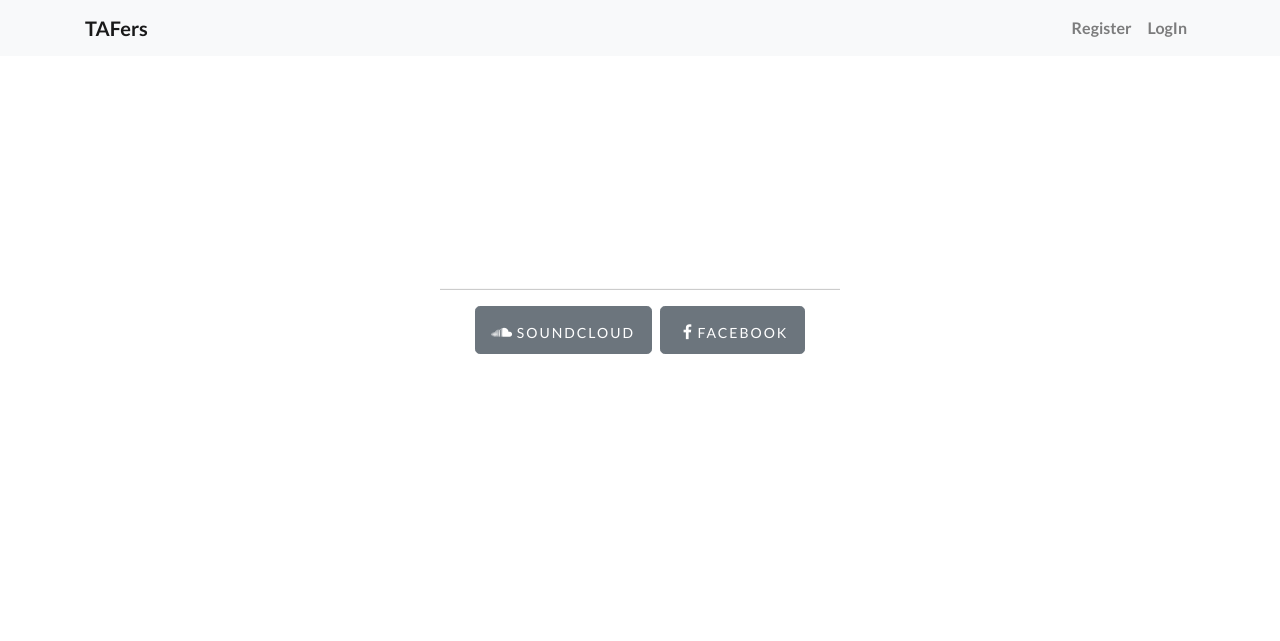
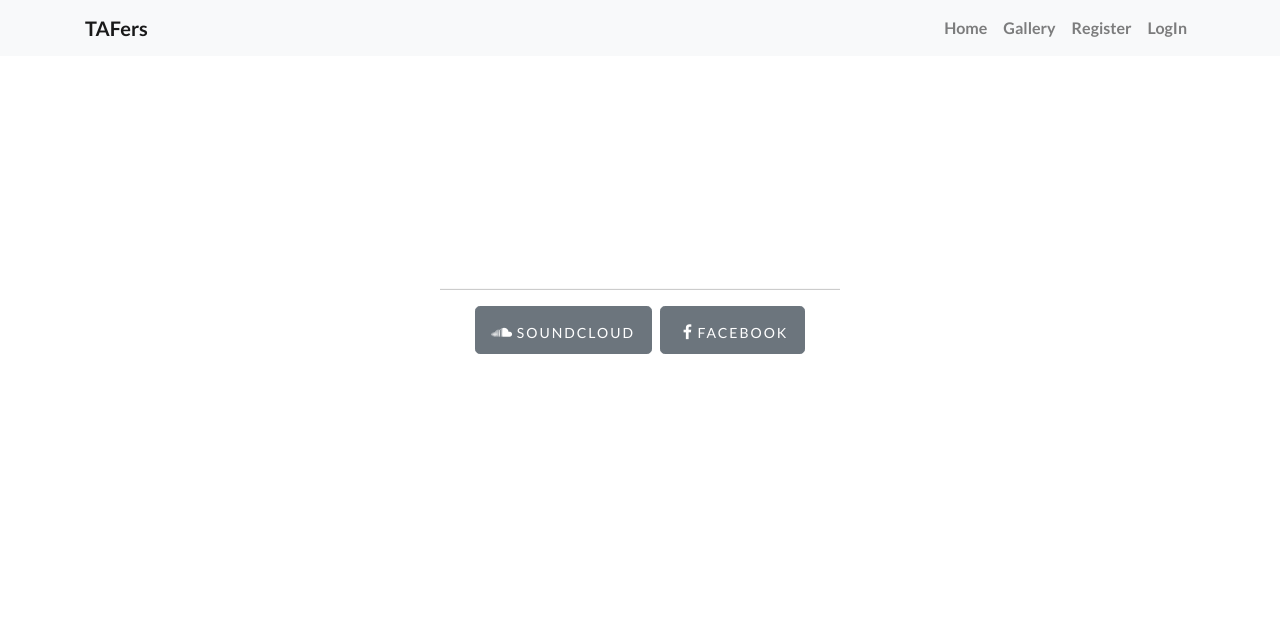
Before and after one commit to jacobmillsfl/tafers, a PHP site: page /index.php in a window 1280 px wide. Shown: the top 641 px of the page. Run offline with PHP 8.4, Linux system fonts and the light colour scheme.

Commit message:
updated nav

```diff
--- a/nav.php
+++ b/nav.php
@@ -19,6 +19,12 @@ $userNav = SessionManager::getUserName();
                 <!--<li class="nav-item">
                     <a class="nav-link" href="LifeCounter.html">LifeCounter</a>
                 </li>-->
+                <li class="nav-item">
+                    <a class="nav-link" href="index.php">Home</a>
+                </li>
+                <li class="nav-item">
+                    <a class="nav-link" href="gallery.php">Gallery</a>
+                </li>
                 <?php if (SessionManager::getUserRoleId() == 1 || SessionManager::getUserRoleId() == 2): ?>
                     <li class="nav-item">
                         <a class="nav-link" href="upload.php">Upload</a>
```
